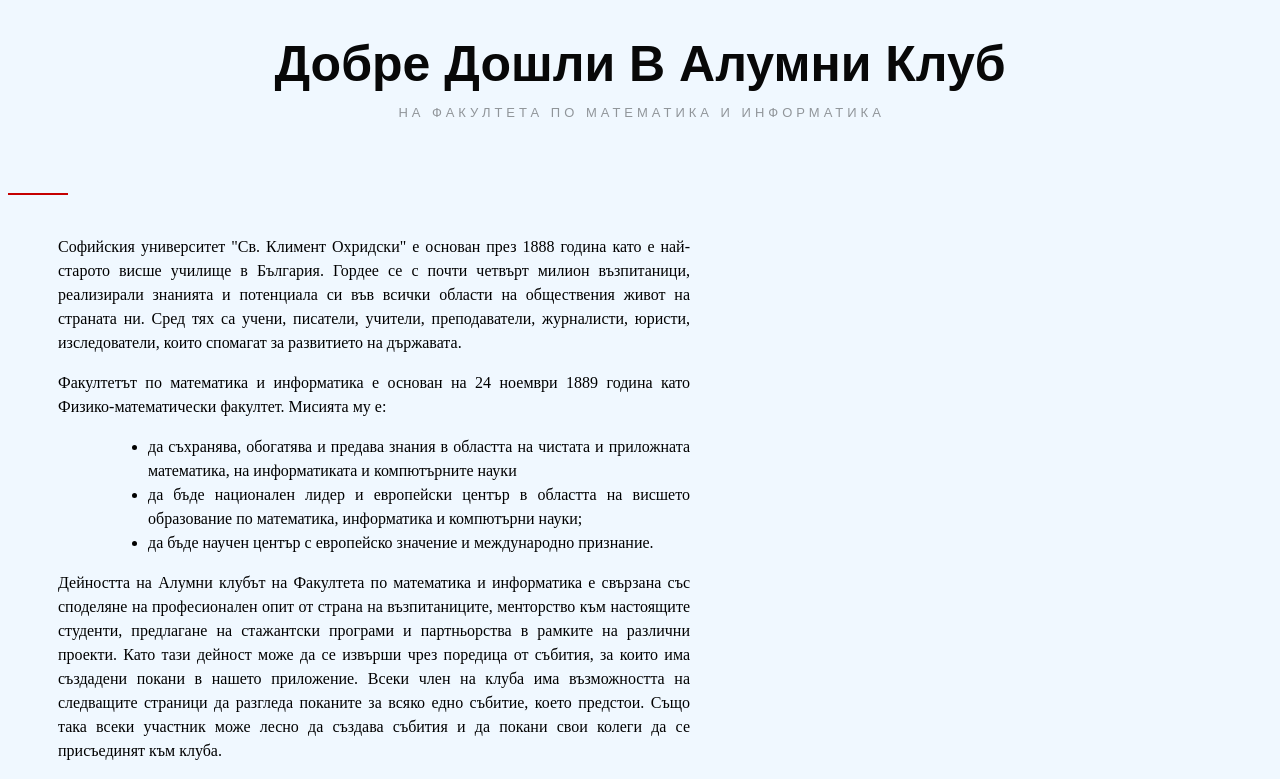
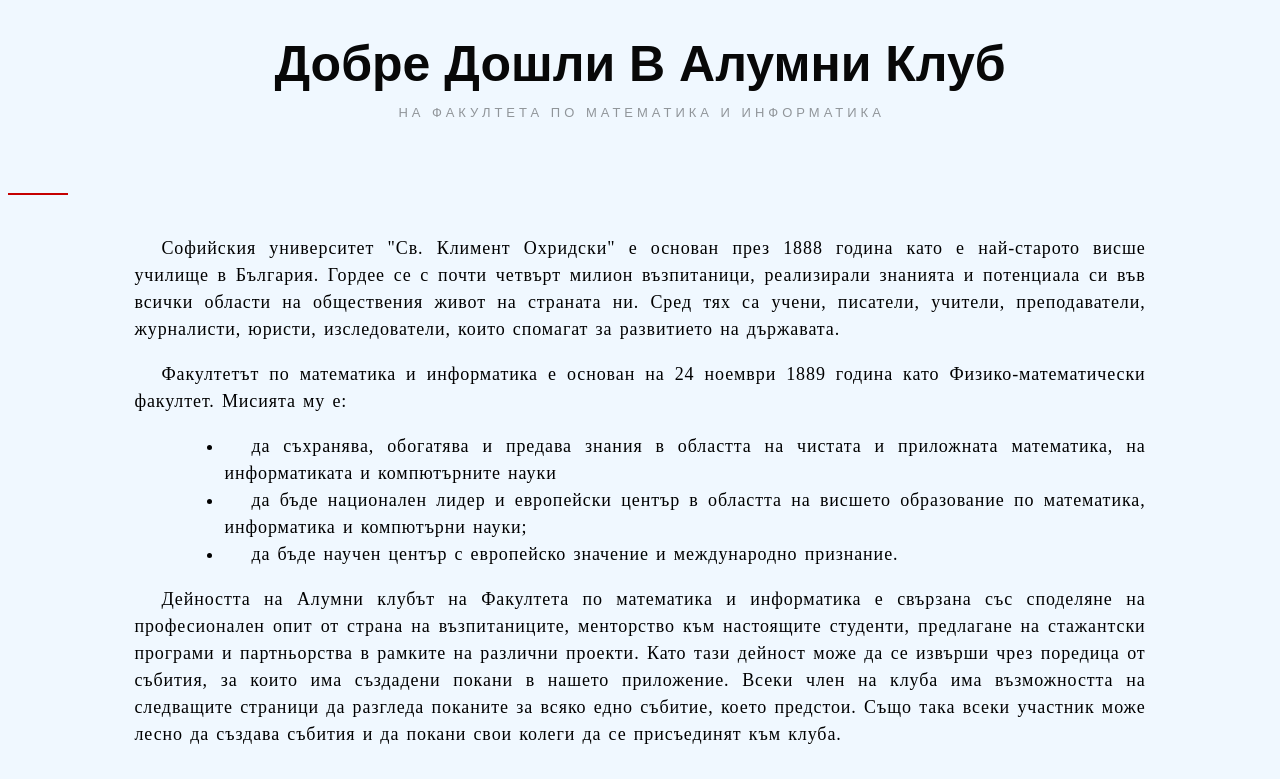
Before and after one commit to iliyandd/alumni, a PHP site: page /homePage.html in a window 1280 px wide. Shown: the part 471-1250 px from the top of the page. After the commit the page ends 1215 px from the top, so only its background shows below. Run offline with PHP 8.4, Linux system fonts and the light colour scheme.

Commit message:
New style for text in page

```diff
--- a/front-end/HomePage/homePage.css
+++ b/front-end/HomePage/homePage.css
@@ -3,12 +3,16 @@ body{
 }
 
 .base_info{
-    width: 50%;
-    margin-left: 50px;
+    width: 80%;
+    margin-left: auto;
+    margin-right: auto;
     margin-top: 40px;
-    font-size: 16px;
+    font-size: 18px;
     text-align: justify;
     line-height: 1.5;
+    text-indent: 1.5em;
+    word-spacing: 0.1em;
+    letter-spacing: 0.05em;
 }
 
 .list_in_base_info{
```
